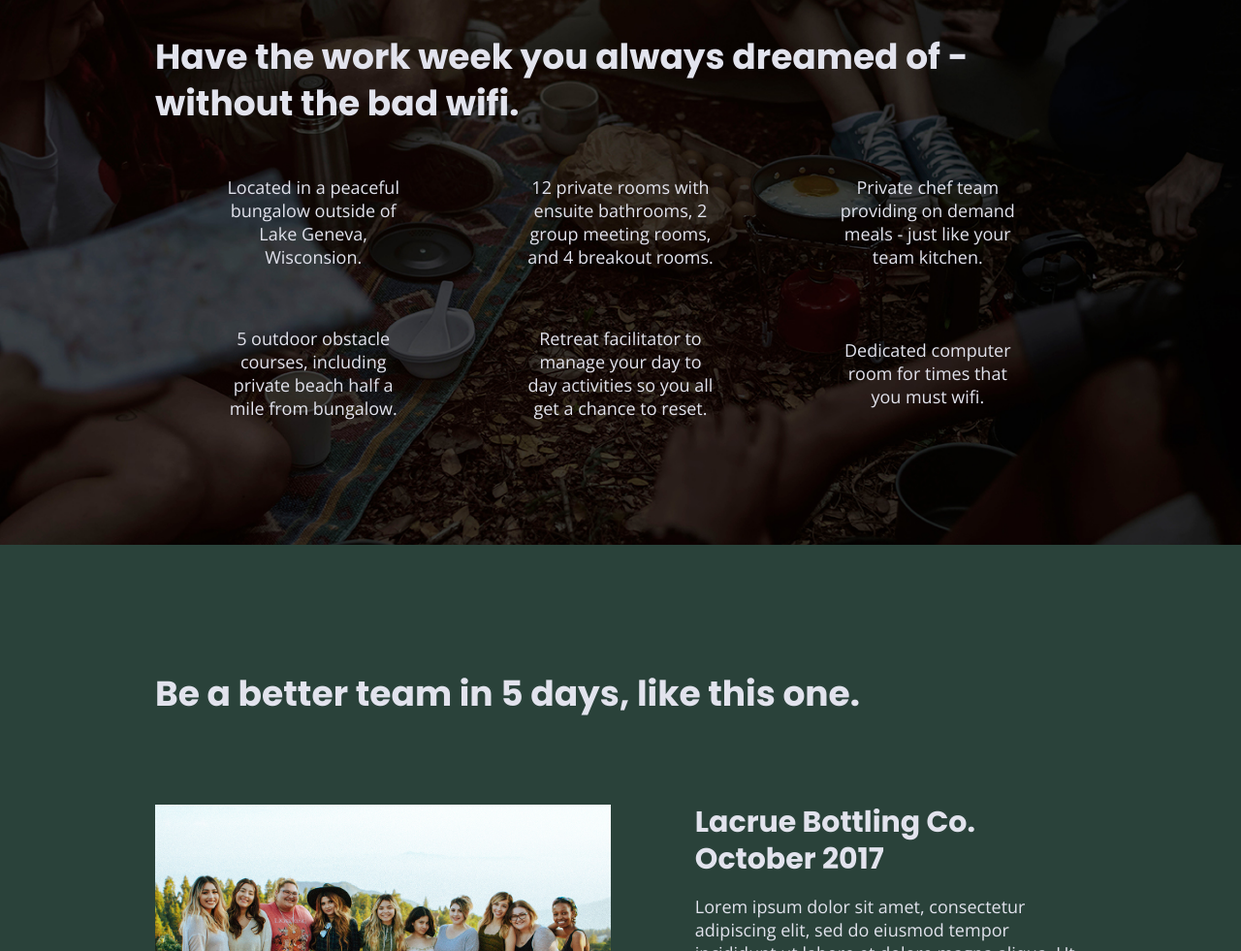
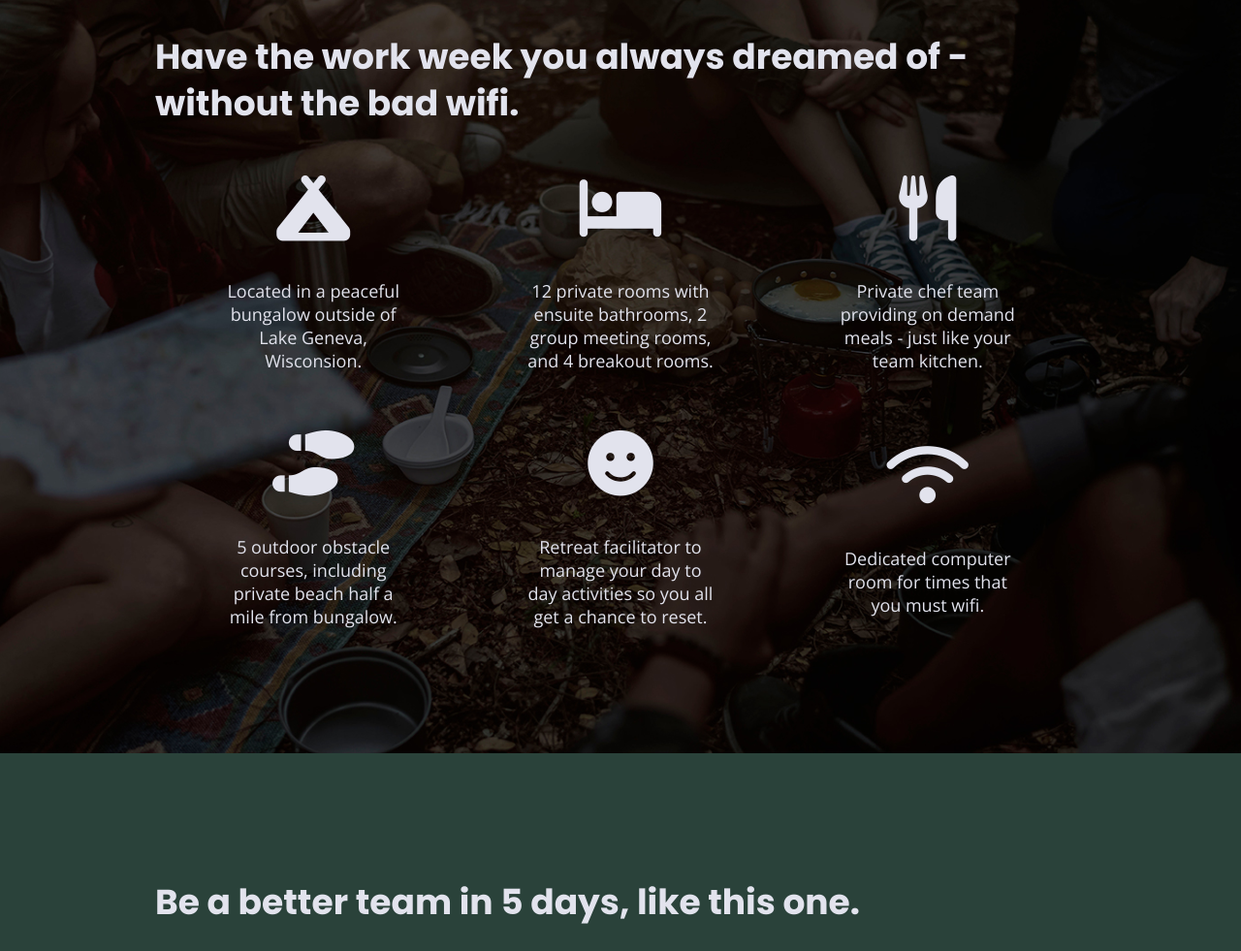
Before and after one commit to LouiePacheco/unplugged-site, a website: page index.html in a window 1280 px wide. Shown: the part 1135-2116 px from the top of the page at 97% size. Drawn offline with nearby package versions, Linux system fonts and the light colour scheme.

Commit message:
Added icons to feature section

```diff
--- a/css/main.css
+++ b/css/main.css
@@ -300,7 +300,10 @@ aside .form {
   margin: 0;
   text-align: center;
 }
-
+.features i {
+	font-size: 3.75em;
+  margin-bottom: 40px;
+}
 .reviews {
   display: flex;
   justify-content:center;
--- a/index.html
+++ b/index.html
@@ -18,6 +18,7 @@
 
   <link rel="stylesheet" href="css/normalize.css">
   <link rel="stylesheet" href="css/main.css">
+  <script src="https://kit.fontawesome.com/16a1ddcecc.js" crossorigin="anonymous"></script>
   <!-- Google Fonts -->
   <link href="https://fonts.googleapis.com/css?family=Open+Sans:400,700|Poppins:500,700" rel="stylesheet">
 
@@ -71,31 +72,31 @@
         <div class="features-items">
 
             <article>
-              <p class="fontawesome-icon"></p>
+              <p class="fontawesome-icon"><i class="fas fa-campground"></i></p>
               <p class="features-item-description">Located in a peaceful bungalow outside of Lake Geneva, Wisconsion.</p>
             </article>
             <article>
-              <p class="fontawesome-icon"></p>
+              <p class="fontawesome-icon"><i class="fas fa-bed"></i></p>
               <p class="features-item-description">12 private rooms with ensuite bathrooms, 2 group meeting rooms, and 4 breakout rooms.</p>
 
             </article>
             <article>
-              <p class="fontawesome-icon"></p>
+              <p class="fontawesome-icon"><i class="fas fa-utensils"></i></p>
               <p class="features-item-description">Private chef team providing on demand meals - just like your team kitchen.</p>
 
             </article>
             <article>
-              <p class="fontawesome-icon"></p>
+              <p class="fontawesome-icon"><i class="fas fa-shoe-prints"></i></p>
               <p class="features-item-description">5 outdoor obstacle courses, including private beach half a mile from bungalow.</p>
 
             </article>
             <article>
-              <p class="fontawesome-icon"></p>
+              <p class="fontawesome-icon"><i class="fas fa-smile"></i></p>
               <p class="features-item-description">Retreat facilitator to manage your day to day activities so you all get a chance to reset.</p>
 
             </article>
             <article>
-              <p class="fontawesome-icon"></p>
+              <p class="fontawesome-icon"><i class="fas fa-wifi"></i></p>
               <p class="features-item-description">Dedicated computer room for times that you must wifi.</p>
             </article>
         </div>
```
Also changed, not shown: about/index.html (+1 -1 lines), faq/index.html (+1 -1 lines).
